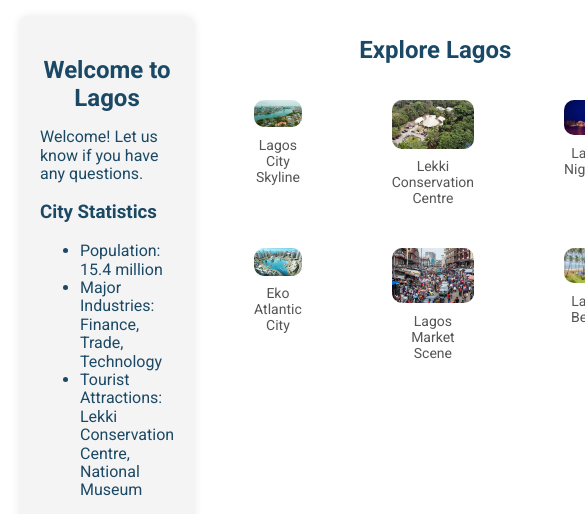
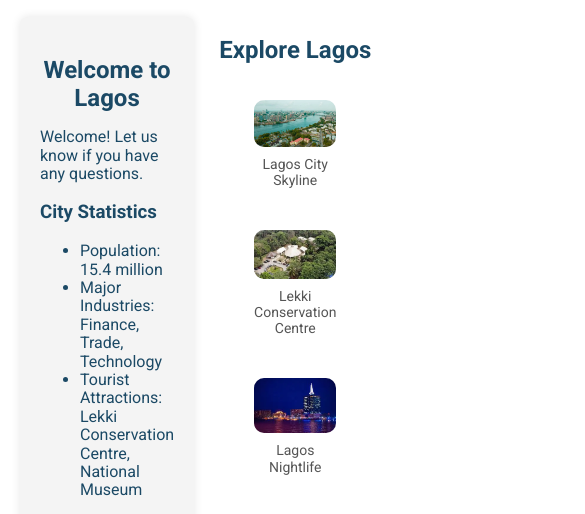
Before and after one commit to Olufunmilayo01/wdd230, a plain HTML site: page chamber/discover.html in a window 390 px wide. Shown: the part 213-727 px from the top of the page, 585 px wide, since content can reach past the window. Drawn offline with nearby package versions, Linux system fonts and the light colour scheme.

Commit message:
corrected

```diff
--- a/chamber/styles/base.css
+++ b/chamber/styles/base.css
@@ -213,7 +213,7 @@ footer {
     display: flex; /* Show menu when open */
   }
 
-  .gallery {
+  .image-container {
     grid-template-columns: 1fr; /*1 image per row*/
   }
   .gallery img {
```
